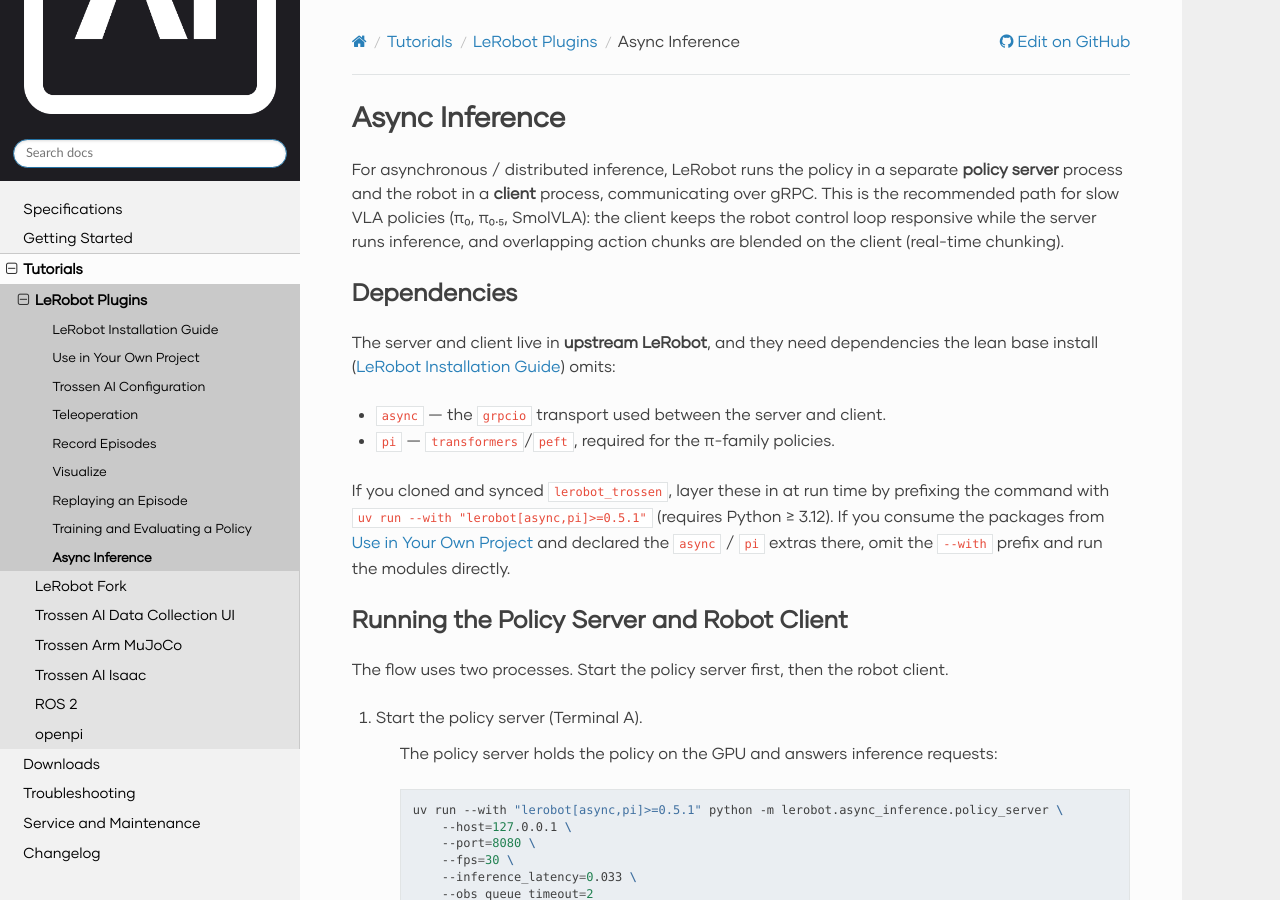
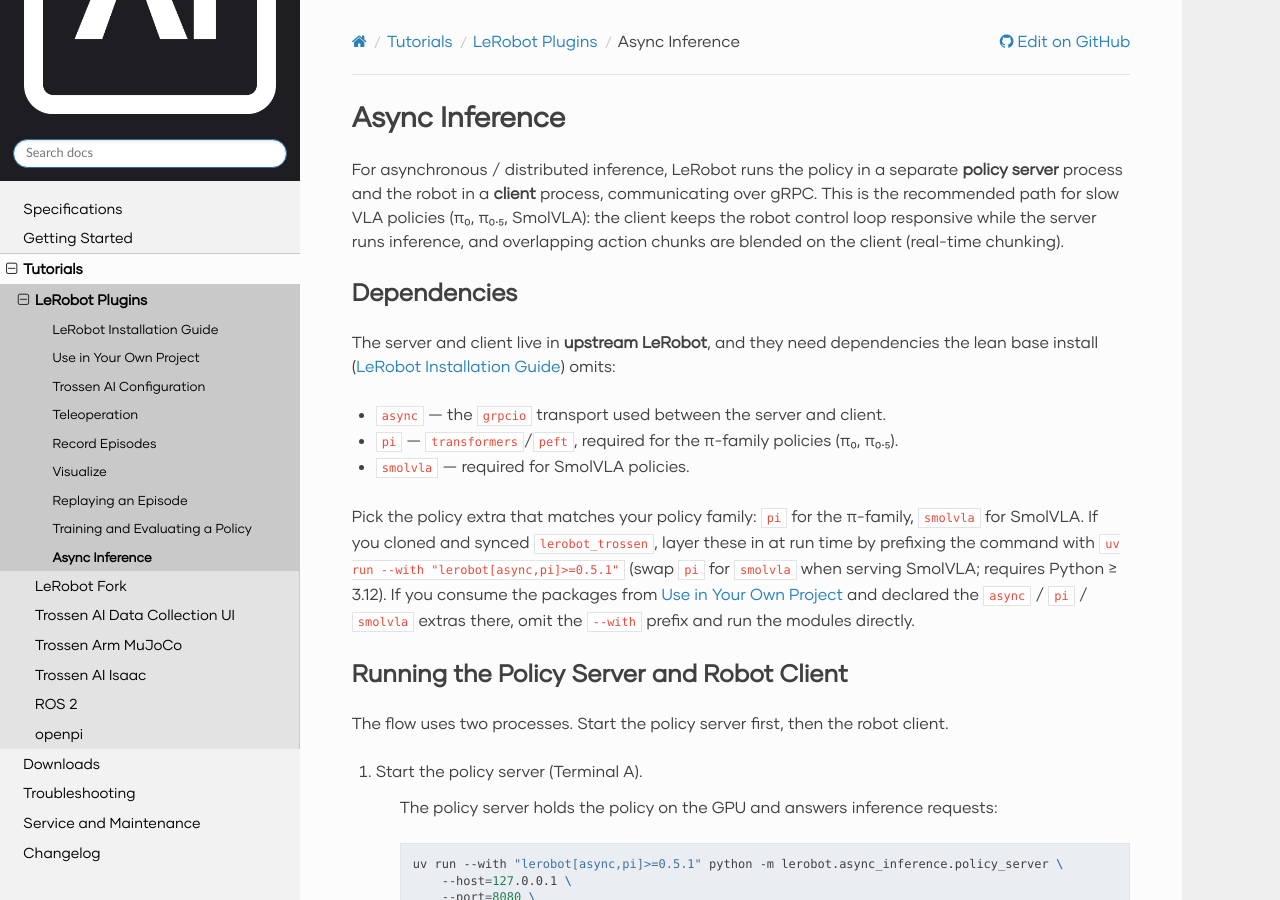
Before and after one commit to TrossenRobotics/trossen_arm, a Sphinx documentation site: the page built from docs/tutorials/lerobot_plugin/async_inference.rst, in a window 1280 px wide and 900 px high. Built offline with Sphinx 7.4.7 and the Read the Docs theme 3.1.0, drawn with Linux system fonts in a browser that asks for light colours; some web fonts are replaced; pages that are not in the unit, such as notebooks, are missing from menus.

Commit message:
Document smolvla extra in LeRobot async/eval guides
Address PR review: the async inference and VLA evaluation guides
mentioned SmolVLA but only documented the pi extra. Add the smolvla
extra and clarify which extra matches which policy family. Fix
singular "extra" -> "extras" in the evaluation guide.

```diff
--- a/docs/tutorials/lerobot_plugin/async_inference.rst
+++ b/docs/tutorials/lerobot_plugin/async_inference.rst
@@ -11,10 +11,12 @@ Dependencies
 The server and client live in **upstream LeRobot**, and they need dependencies the lean base install (:doc:`setup`) omits:
 
 - ``async`` — the ``grpcio`` transport used between the server and client.
-- ``pi`` — ``transformers``/``peft``, required for the π-family policies.
+- ``pi`` — ``transformers``/``peft``, required for the π-family policies (π₀, π₀.₅).
+- ``smolvla`` — required for SmolVLA policies.
 
-If you cloned and synced ``lerobot_trossen``, layer these in at run time by prefixing the command with ``uv run --with "lerobot[async,pi]>=0.5.1"`` (requires Python ≥ 3.12).
-If you consume the packages from :doc:`use_in_your_project` and declared the ``async`` / ``pi`` extras there, omit the ``--with`` prefix and run the modules directly.
+Pick the policy extra that matches your policy family: ``pi`` for the π-family, ``smolvla`` for SmolVLA.
+If you cloned and synced ``lerobot_trossen``, layer these in at run time by prefixing the command with ``uv run --with "lerobot[async,pi]>=0.5.1"`` (swap ``pi`` for ``smolvla`` when serving SmolVLA; requires Python ≥ 3.12).
+If you consume the packages from :doc:`use_in_your_project` and declared the ``async`` / ``pi`` / ``smolvla`` extras there, omit the ``--with`` prefix and run the modules directly.
 
 Running the Policy Server and Robot Client
 ==========================================
--- a/docs/tutorials/lerobot_plugin/train_and_evaluate.rst
+++ b/docs/tutorials/lerobot_plugin/train_and_evaluate.rst
@@ -199,7 +199,7 @@ Evaluating VLA Policies
 The examples above evaluate an **ACT** policy, which the lean base install (:doc:`setup`) runs directly.
 **VLA policies (π₀, π₀.₅, SmolVLA) need extra dependencies** (``transformers``/``peft``) that the base install omits.
 
-If you cloned and synced ``lerobot_trossen``, layer the extra at run time by prefixing the command with ``uv run --with "lerobot[pi]>=0.5.1"`` (use ``[smolvla]`` for SmolVLA):
+If you cloned and synced ``lerobot_trossen``, layer the extras at run time by prefixing the command with ``uv run --with "lerobot[pi]>=0.5.1"`` (use ``[smolvla]`` for SmolVLA):
 
 .. code-block:: bash
 
```
